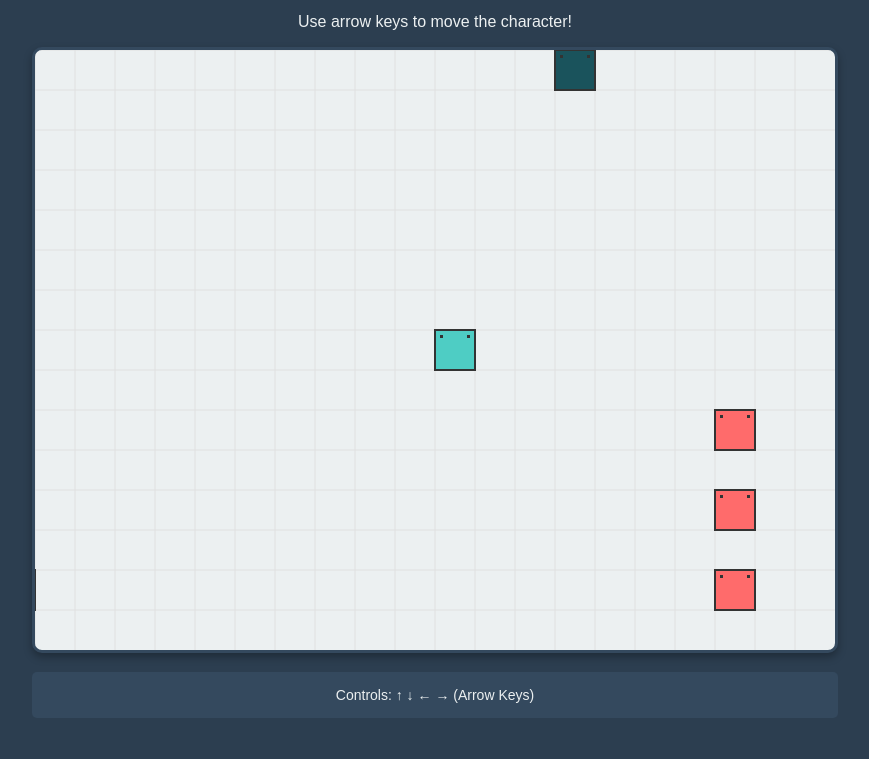
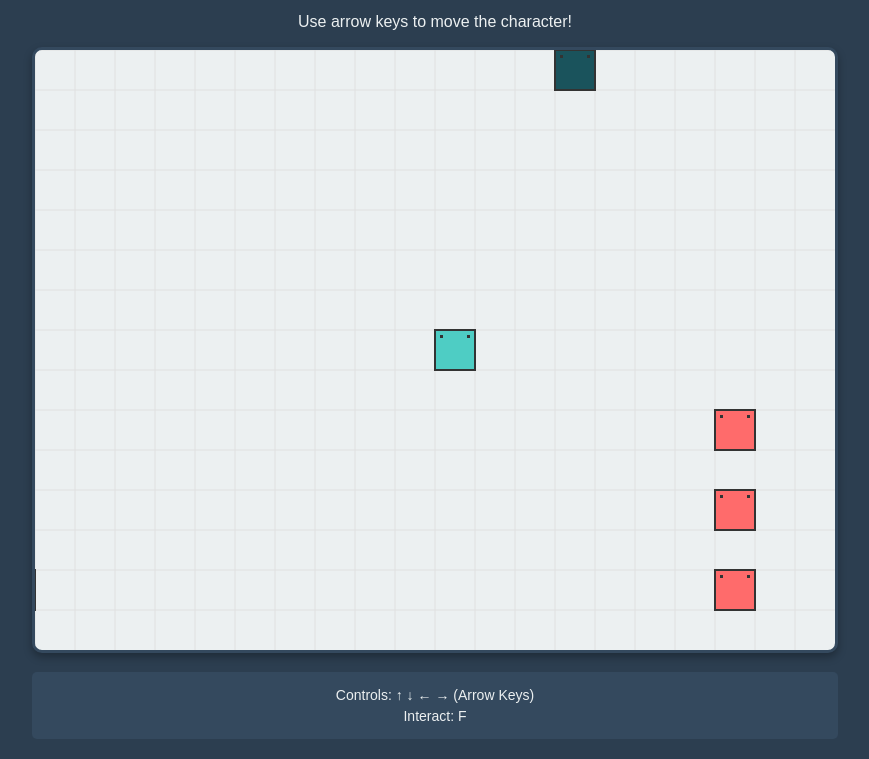
Before and after one commit to ProdMoon/psychiatric-hospital-game, a plain HTML site: page index.html in a window 1280 px wide. Shown: the part 81-840 px from the top of the page, without its empty margins (205-1074 px from the left). Before the commit the page ends 819 px from the top, so only its background shows below. Drawn offline with Linux system fonts and the light colour scheme.

Commit message:
chore: interact 키 설명 추가

```diff
--- a/index.html
+++ b/index.html
@@ -52,6 +52,7 @@
         <canvas id="gameCanvas" width="800" height="600"></canvas>
         <div id="instructions">
             <p>Controls: ↑ ↓ ← → (Arrow Keys)</p>
+            <p>Interact: F</p>
         </div>
     </div>
     <script type="module" src="app.js"></script>
```
